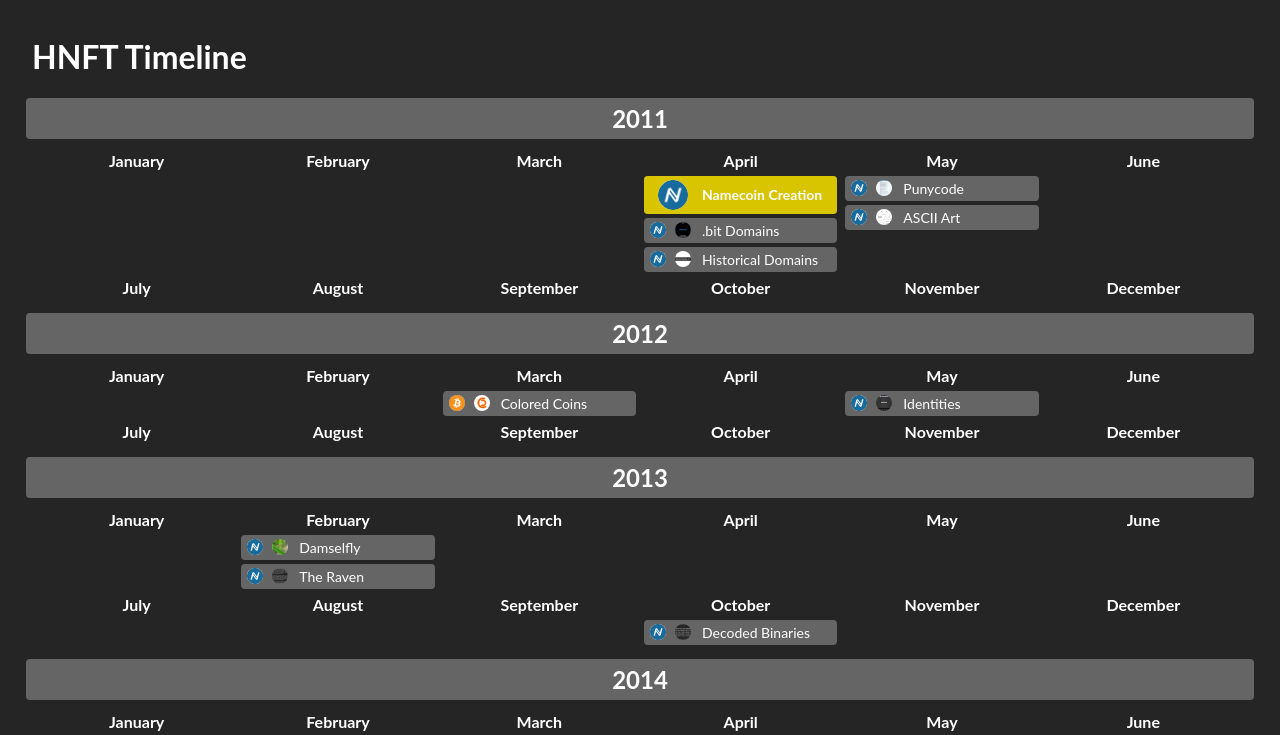
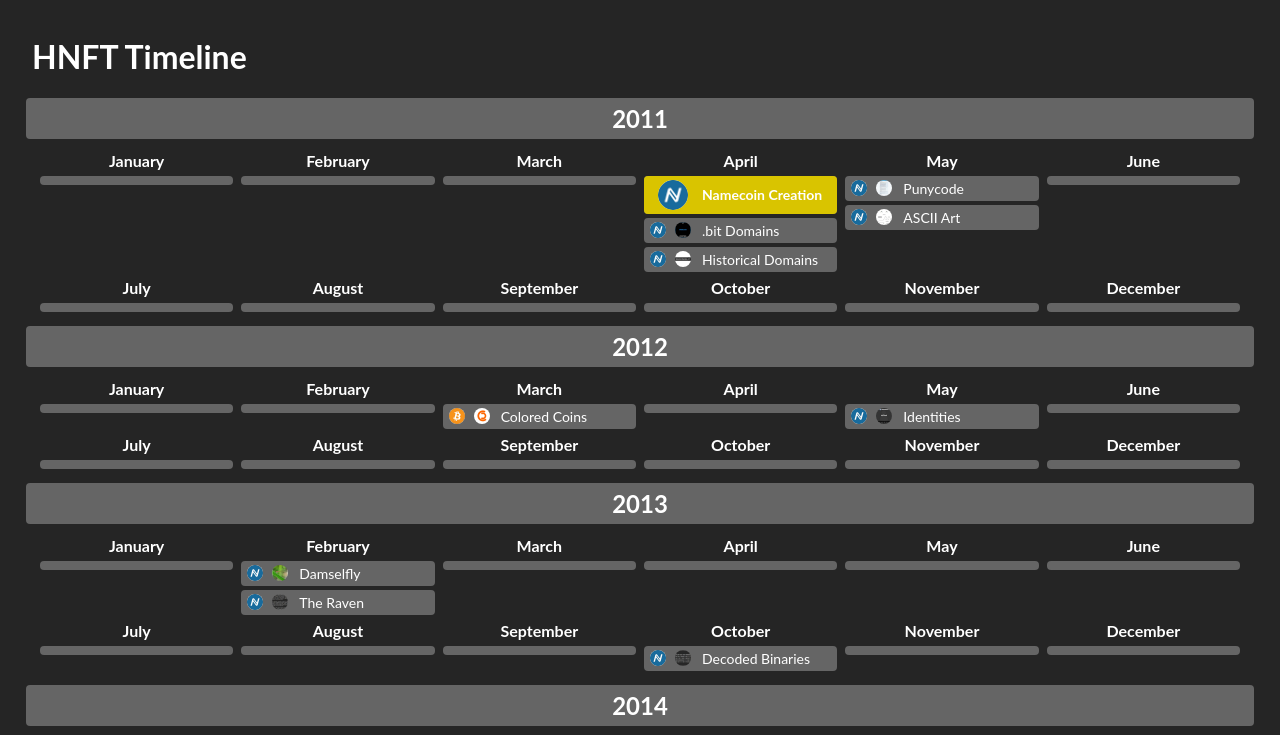
Before and after one commit to nftone/hnft-timeline, a Nuxt app in the folder app/: page / in a window 1280 px wide. Shown: the top 735 px of the page. Built offline with nearby package versions, Linux system fonts and the light colour scheme.

Commit message:
add placeholders in timeline

```diff
--- a/app/components/TimelineMonth.vue
+++ b/app/components/TimelineMonth.vue
@@ -1,12 +1,13 @@
 <template>
-  <!-- Lui donner un props :items=getTimelineItemsByPeriod(year.number, month.number) -->
-  <!-- Dans le composant, ajoute une logique: si pas d'item, mettre placeholder -->
-  <!-- Ensuite tu peux enlever les hack { placeholder: true } dans useTimelineData -->
+  <div v-if="getTimelineItemsByPeriod(year.number, month.number).length === 0"
+       class="month-projects-container-empty"
+  >
+    &nbsp;
+  </div>
+
   <div
-      v-for="(item, i) in getTimelineItemsByPeriod(
-                year.number,
-                month.number
-              )"
+      v-else
+      v-for="(item, i) in getTimelineItemsByPeriod(year.number, month.number)"
       :key="`item-${i}`"
       class="month-projects-container"
   >
@@ -20,7 +21,6 @@
 
 
 <script setup>
-
 import TimelineEvent from "../components/TimelineEvent.vue";
 import TimelineProject from "../components/TimelineProject.vue";
 import useTimelineData from "../composables/useTimelineData";
@@ -28,12 +28,10 @@
 const {getTimelineItemsByPeriod} = useTimelineData();
 
 const { year, month } = defineProps(["year", "month"]);
-
 </script>
 
 
 <style>
-
 .month-projects-container {
   justify-content: left;
   background-color: var(--grey);
@@ -41,12 +39,12 @@
   margin: 4px;
 }
 
-.month-projects-container-test {
+.month-projects-container-empty {
   justify-content: left;
   background-color: var(--grey);
   border-radius: 4px;
   margin: 4px;
-  color: var(--grey);
+  height: 9px;
 }
 
 .month-projects-container:hover {
--- a/app/composables/useTimelineData.ts
+++ b/app/composables/useTimelineData.ts
@@ -56,10 +56,6 @@
         return aDate - bDate;
       });
 
-    // @TODO: Replace placeholder logic by a better one
-    // @ts-ignore
-    if (projectsInTheMonth.length === 0) return [{ placeholder: true }];
-
     return projectsInTheMonth;
   };
 
@@ -82,10 +78,6 @@
         const bDate = new Date(b.date).getTime();
         return aDate - bDate;
       });
-
-    // @TODO: Replace placeholder logic by a better one
-    // @ts-ignore
-    if (eventsInTheMonth.length === 0) return [{ placeholder: true }];
 
     return eventsInTheMonth;
   };
```
